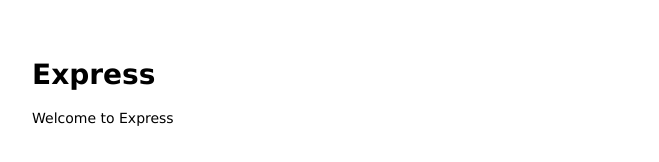
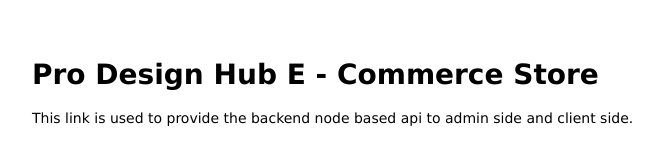
Before and after one commit to mtt786/pdh-estore, a website: page public/index.html in a window 1280 px wide. Shown: the whole page, without its empty margins (26-685 px from the left). Drawn offline with Linux system fonts and the light colour scheme.

Commit message:
Home changed

```diff
--- a/public/index.html
+++ b/public/index.html
@@ -1,13 +1,11 @@
 <html>
-
 <head>
-  <title>Express</title>
-  <link rel="stylesheet" href="/stylesheets/style.css">
+    <title>Pro Design Hub E - Commerce Store</title>
+    <link rel="stylesheet" href="/stylesheets/style.css">
 </head>
 
 <body>
-  <h1>Express</h1>
-  <p>Welcome to Express</p>
+    <h1>Pro Design Hub E - Commerce Store</h1>
+    <p>This link is used to provide the backend node based api to admin side and client side.</p>
 </body>
-
 </html>
```
